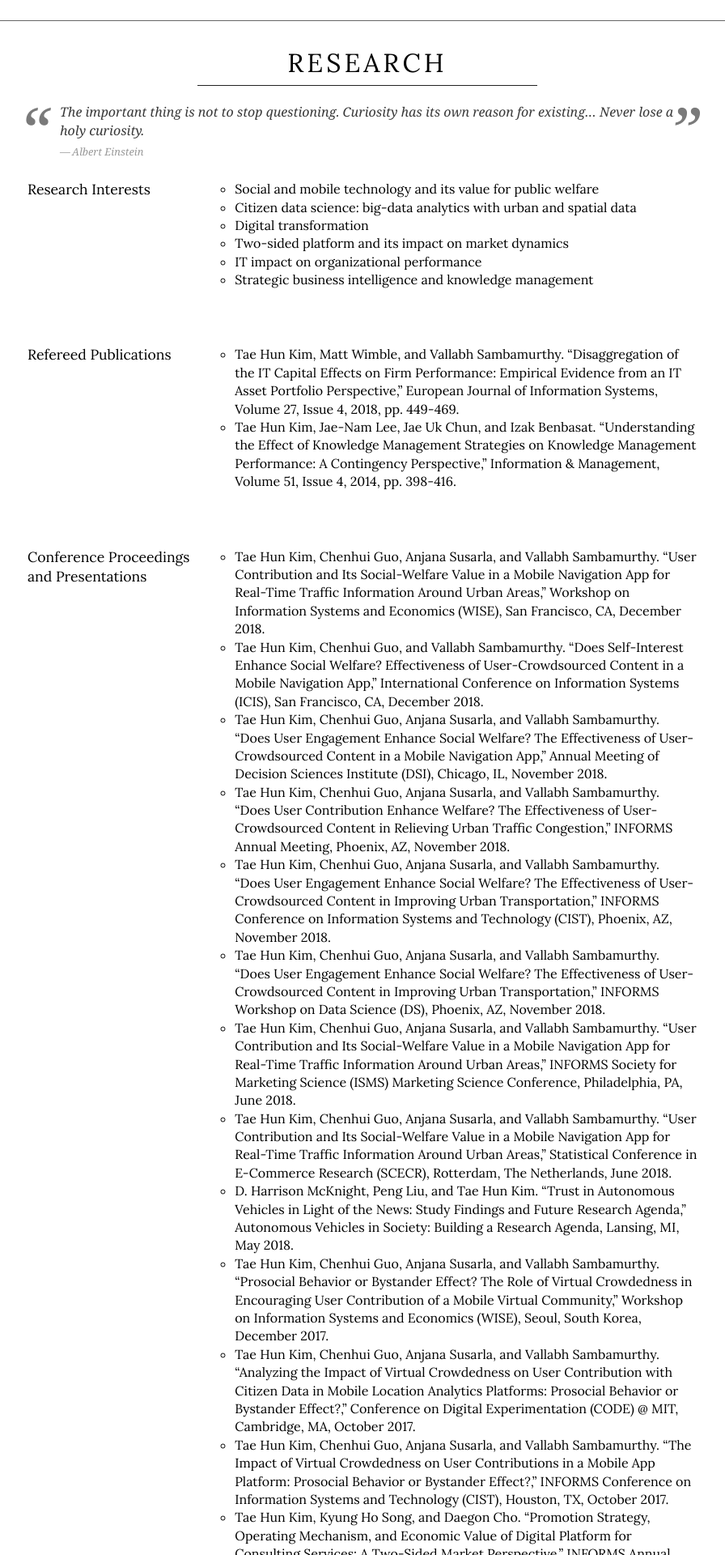
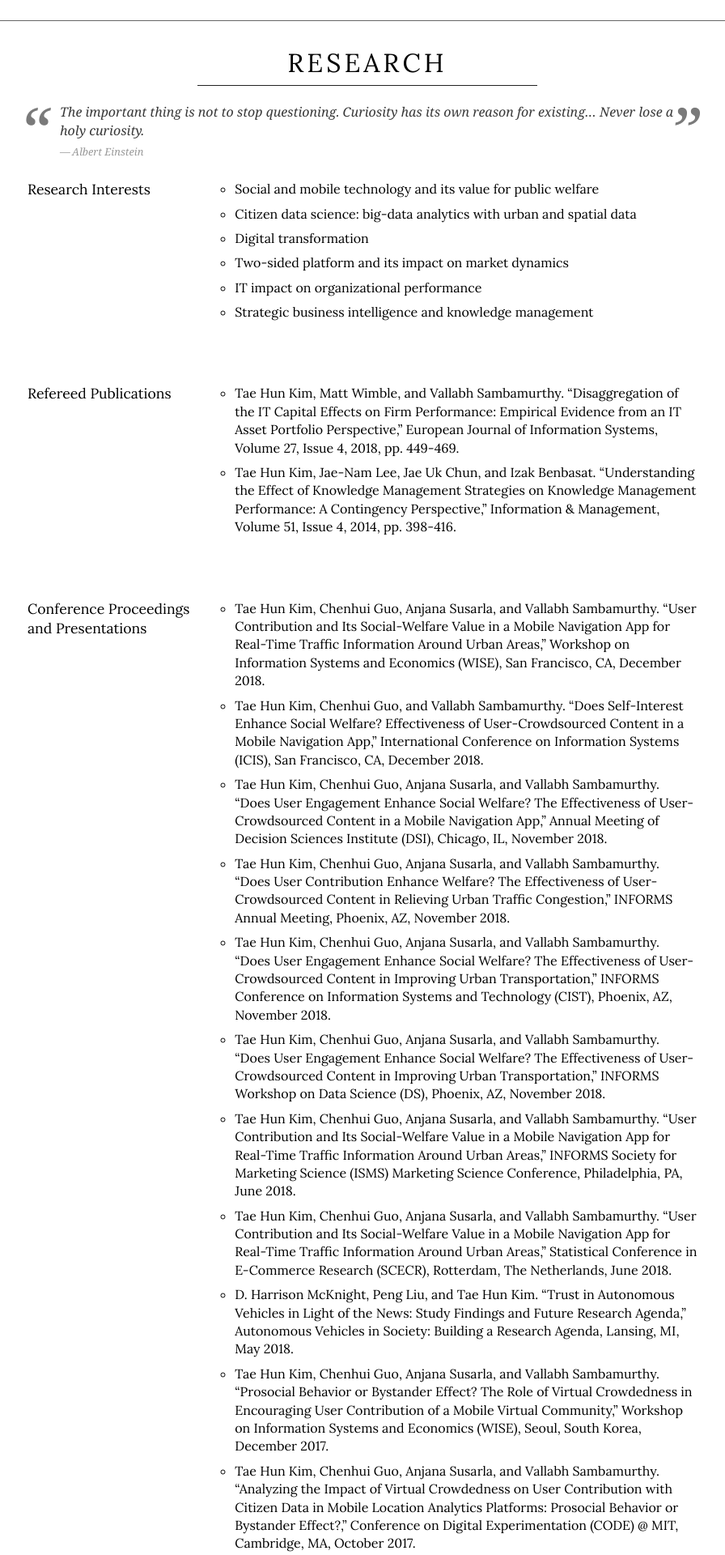
Before and after one commit to istaehun/taehun, a Jekyll site: the page built from index.html, in a window 1280 px wide. Shown: the part 330-2250 px from the top of the page at 81% size, without its empty margins (186-1082 px from the left). Built offline with Jekyll 4.4.1, drawn with Linux system fonts in a browser that asks for light colours; nearby versions of some CDN libraries.

Commit message:
Update main.scss

```diff
--- a/css/main.scss
+++ b/css/main.scss
@@ -19,3 +19,10 @@
         margin-bottom: 10px;
     }
 }
+
+li {
+    margin-bottom: 0.5em;
+    :last-child {
+        margin-bottom: 0;
+    }
+}
```
